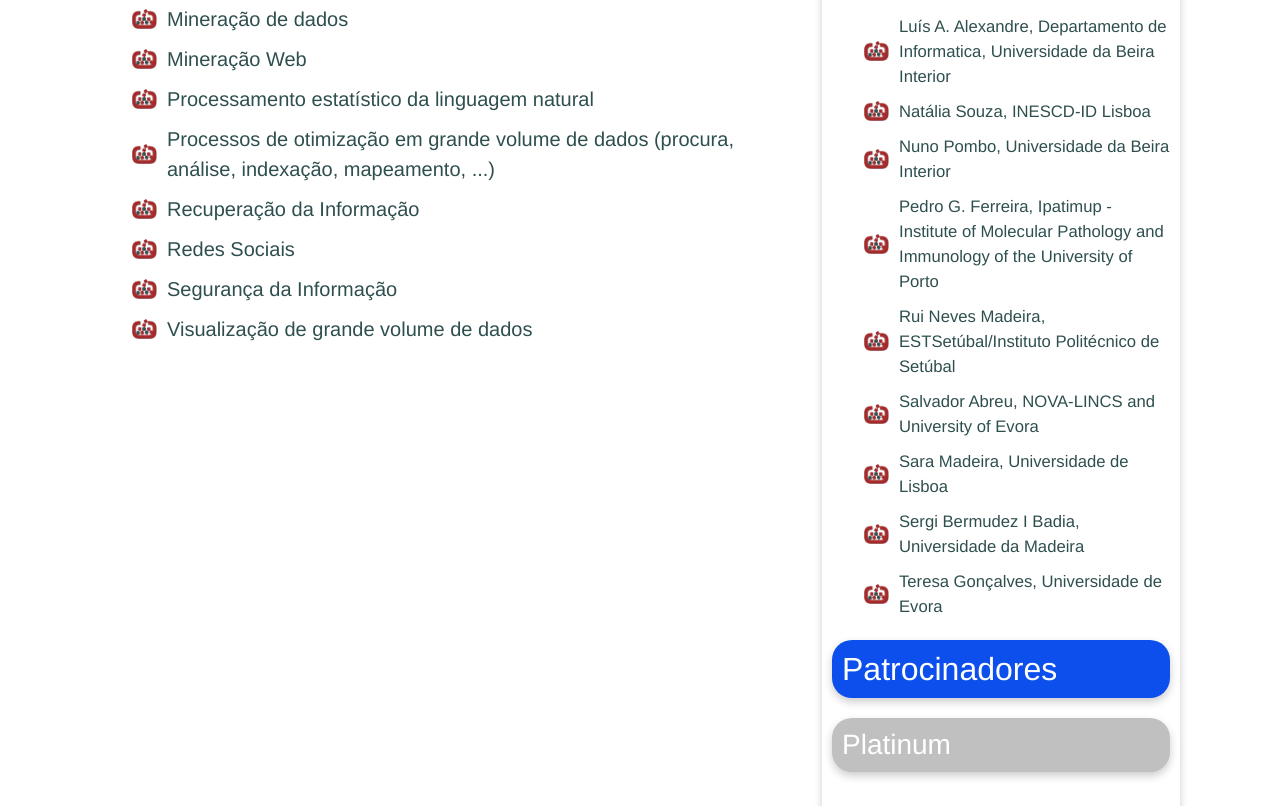
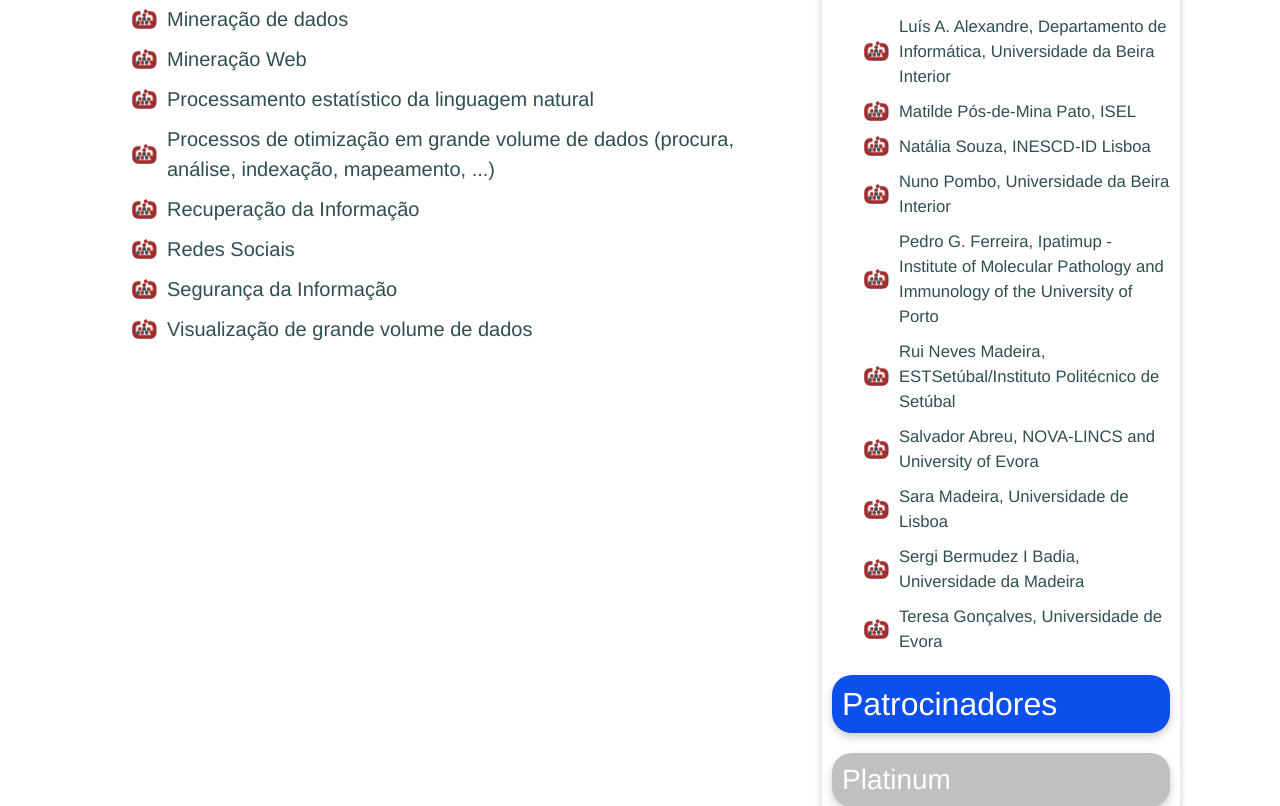
Before and after one commit to h4g0/Inforum2023, a React (Create React App) app: page /tracks/cd in a window 1280 px wide. Shown: the part 1635-2441 px from the top of the page. Built offline with nearby package versions, Linux system fonts and the light colour scheme.

Commit message:
adds matilde

```diff
--- a/src/Main/Tracks/Track3_CD.tsx
+++ b/src/Main/Tracks/Track3_CD.tsx
@@ -22,7 +22,8 @@ export function Track3_CD(props: any) {
         "Irene Rodrigues, Universidade de Evora",
         "João Cordeiro, Universidade da Beira Interior",
         "João Carlos Neves, NOVA-LINCS and Universidade da Beira Interior",
-        "Luís A. Alexandre, Departamento de Informatica, Universidade da Beira Interior",
+        "Luís A. Alexandre, Departamento de Informática, Universidade da Beira Interior",
+        "Matilde Pós-de-Mina Pato, ISEL",
         "Natália Souza, INESCD-ID Lisboa",
         "Nuno Pombo, Universidade da Beira Interior",
         "Pedro G. Ferreira, Ipatimup - Institute of Molecular Pathology and Immunology of the University of Porto",
```
